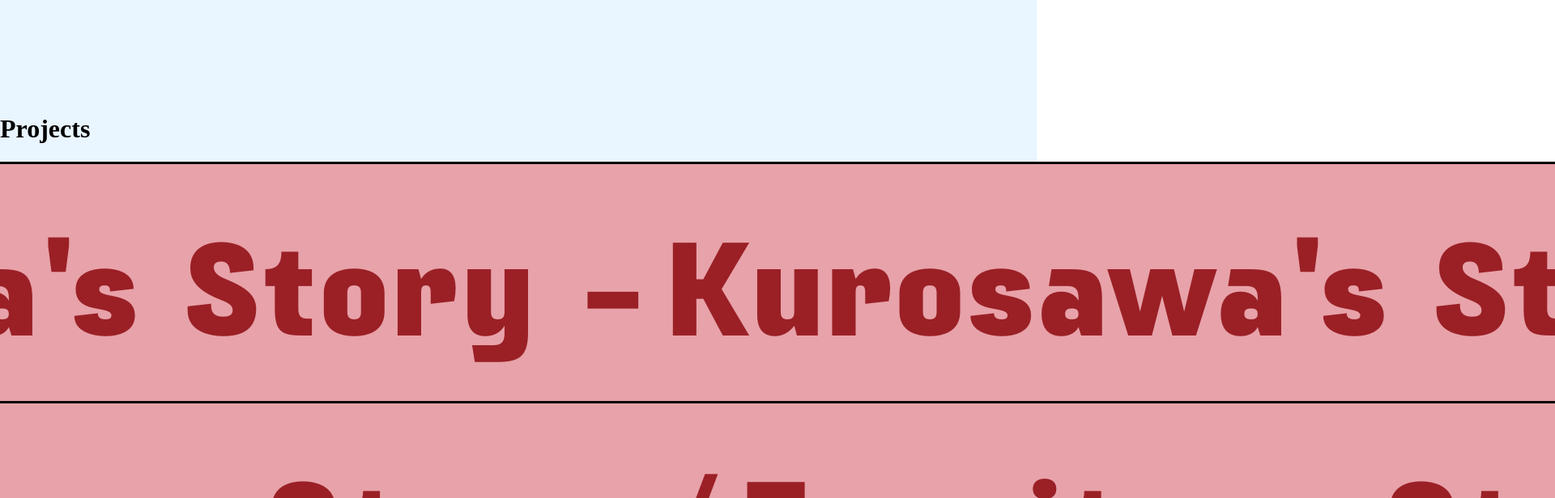
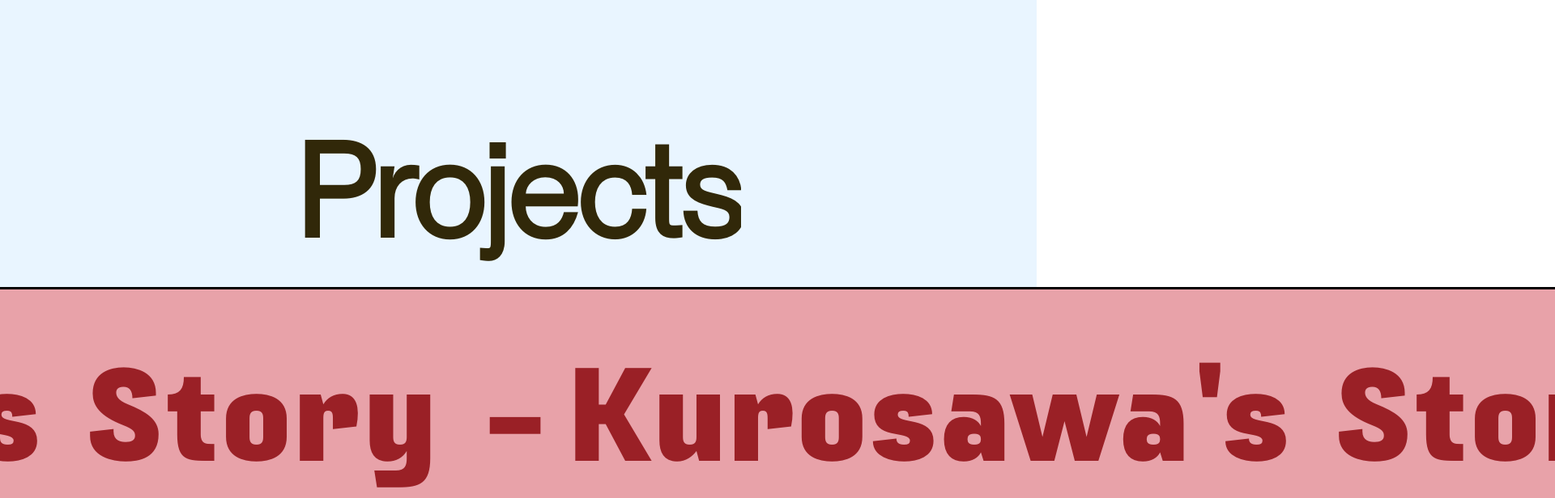
Before and after one commit to brian-david4/brian-portfolio-website, a React (Vite) app in the folder portfolio-website/: page / in a window 1280 px wide. Shown: the part 680-1296 px from the top of the page at 81% size, 1920 px wide, since content can reach past the window. Built offline with nearby package versions, Linux system fonts and the light colour scheme.

Commit message:
Create Projects Heading

```diff
--- a/portfolio-website/src/components/HomeProjectScroll/hps.module.css
+++ b/portfolio-website/src/components/HomeProjectScroll/hps.module.css
@@ -14,5 +14,4 @@
   justify-content: space-between;
   align-items: center;
   transition: transform 0.6s ease-out;
-  /* background-color: aqua; */
 }
--- /dev/null
+++ b/portfolio-website/src/components/ProjectHeading/ProjectHeading.tsx
@@ -0,0 +1,29 @@
+import { motion } from "framer-motion";
+import { headingAnim } from "./anims";
+import styles from "./projHeading.module.css";
+import { useInView } from "react-intersection-observer";
+
+interface ProjectHeadingProps {
+  title: string;
+}
+
+const ProjectHeading = ({ title }: ProjectHeadingProps) => {
+  const { ref, inView } = useInView({
+    triggerOnce: false,
+    threshold: 0.5,
+  });
+
+  return (
+    <h1 ref={ref} className={styles.headingWrapper}>
+      <motion.span
+        variants={headingAnim}
+        animate={inView ? "show" : "hidden"}
+        className={styles.heading}
+      >
+        {title}
+      </motion.span>
+    </h1>
+  );
+};
+
+export default ProjectHeading;
--- /dev/null
+++ b/portfolio-website/src/components/ProjectHeading/anims.ts
@@ -0,0 +1,12 @@
+export const headingAnim = {
+  hidden: {
+    y: "100%",
+    opacity: 0,
+    transition: { duration: 1.2, ease: [0.22, 1, 0.36, 1] },
+  },
+  show: {
+    y: "0%",
+    transition: { duration: 1.2, ease: [0.22, 1, 0.36, 1] },
+    opacity: 1,
+  },
+};
--- /dev/null
+++ b/portfolio-website/src/components/ProjectHeading/projHeading.module.css
@@ -0,0 +1,12 @@
+.headingWrapper {
+  position: relative;
+  width: fit-content;
+  overflow: hidden;
+}
+.heading {
+  font-size: 20vmin;
+  display: flex;
+  flex-wrap: wrap;
+  font-family: "Neue Montreal Book";
+  color: var(--dark-green);
+}
--- a/portfolio-website/src/index.css
+++ b/portfolio-website/src/index.css
@@ -10,7 +10,7 @@
   --charcoal: rgb(255, 255, 230);
   --coffee: #a3c0f5;
   --bright-red: #9a2026;
-  --dark-green: #09312b;
+  --dark-green: #312809;
   --orange: #fca001;
   --pink: #e8a2a9;
 }
--- a/portfolio-website/src/pages/Home/Home.tsx
+++ b/portfolio-website/src/pages/Home/Home.tsx
@@ -1,9 +1,10 @@
 import { motion } from "framer-motion";
 import { useInView } from "react-intersection-observer";
+import { useState } from "react";
 import styles from "./home.module.css";
 import { contactReveal, titleWordsAnim } from "./homeAnims";
-import { useState } from "react";
 import HomeProjectScroll from "../../components/HomeProjectScroll/HomeProjectScroll";
+import ProjectHeading from "../../components/ProjectHeading/ProjectHeading";
 
 const Home = () => {
   const [isEmailHovered, setIsEmailHovered] = useState(false);
@@ -67,12 +68,14 @@ const Home = () => {
           </div>
         </div>
         <div className={styles.pageTwo}>
-          <h1>Projects</h1>
+          <div className={styles.projHeadingPos}>
+            <ProjectHeading title="Projects" />
+          </div>
 
           <div className={styles.projects}>
             <HomeProjectScroll title="Kurosawa's Story -" />
             <HomeProjectScroll title="Furniture Store / " />
-            <HomeProjectScroll title="Game Search Engine. * " />
+            <HomeProjectScroll title="Game Search Engine * " />
           </div>
         </div>
       </div>
--- a/portfolio-website/src/pages/Home/home.module.css
+++ b/portfolio-website/src/pages/Home/home.module.css
@@ -102,13 +102,17 @@
   width: 100vw;
   background-color: var(--main-theme);
 }
+.projHeadingPos {
+  width: 100%;
+  display: grid;
+  place-items: center;
+}
 .projects {
   width: fit-content;
   height: fit-content;
   display: flex;
   flex-direction: column;
   border-top: solid 3px black;
-  /* border-bottom: solid 3px black; */
 }
 @media (max-width: 768px) {
   .title {
```
